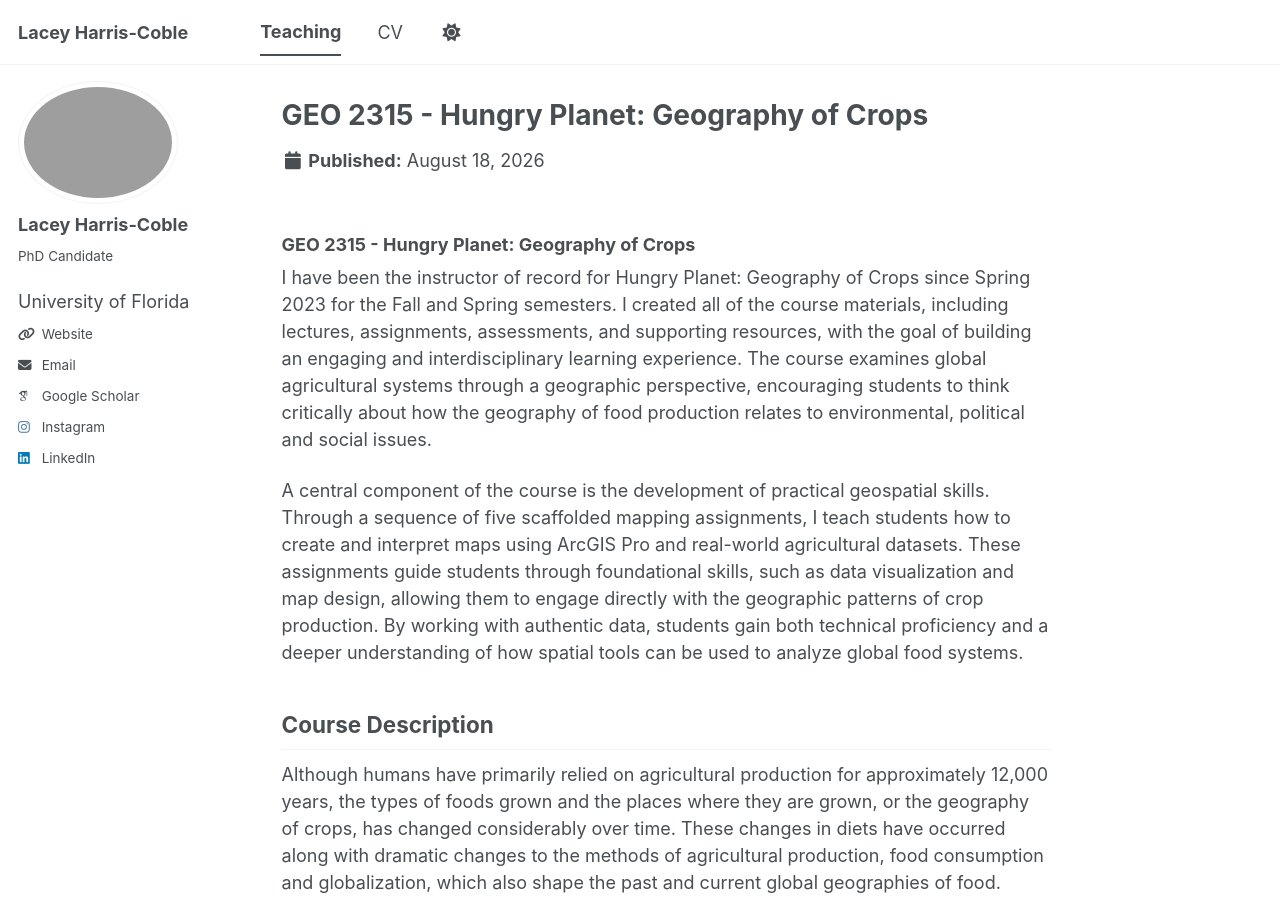
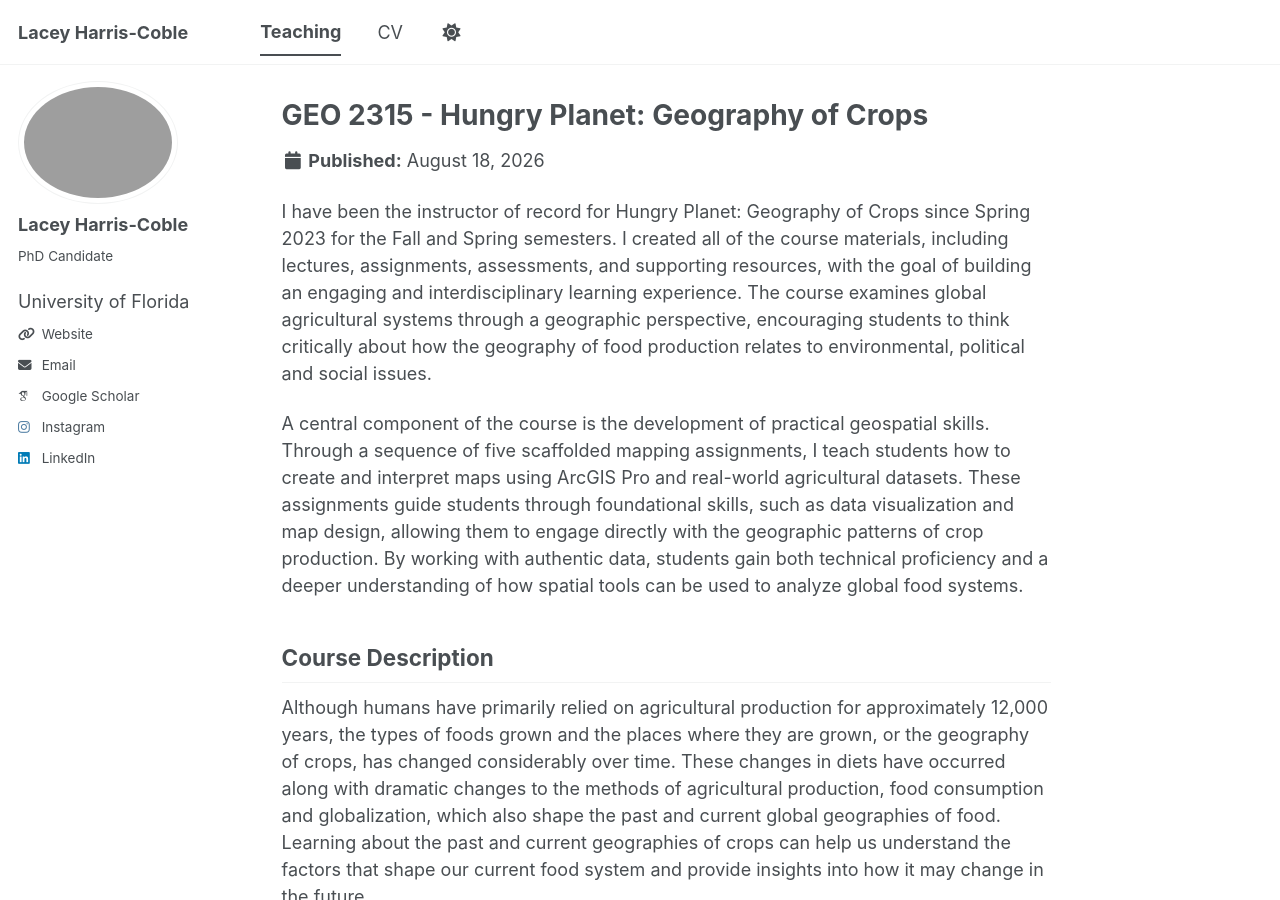
Before and after one commit to lharriscoble/lharriscoble.github.io, a Jekyll site: the page built from _teaching/geo2315.md, in a window 1280 px wide and 900 px high. Built offline with Jekyll 4.4.1, drawn with Linux system fonts in a browser that asks for light colours; some web fonts are replaced; a script bundle is joined from its source files by our own code; library files that are not in the unit come from our copies.

Commit message:
Update geo2315.md

```diff
--- a/_teaching/geo2315.md
+++ b/_teaching/geo2315.md
@@ -4,8 +4,6 @@ title: "GEO 2315 - Hungry Planet: Geography of Crops"
 author_profile: true
 share: false
 ---
-
-### GEO 2315 - Hungry Planet: Geography of Crops
 
 I have been the instructor of record for Hungry Planet: Geography of Crops since Spring 2023 for the Fall and Spring semesters. I created all of the course materials, including lectures, assignments, assessments, and supporting resources, with the goal of building an engaging and interdisciplinary learning experience. The course examines global agricultural systems through a geographic perspective, encouraging students to think critically about how the geography of food production relates to environmental, political and social issues.
 
```
